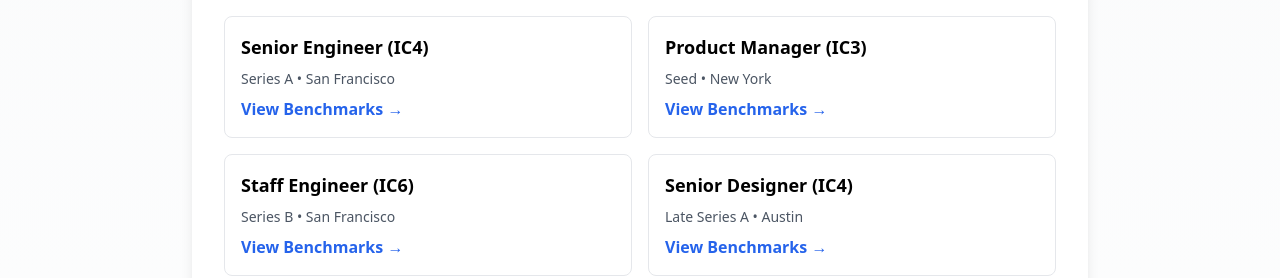
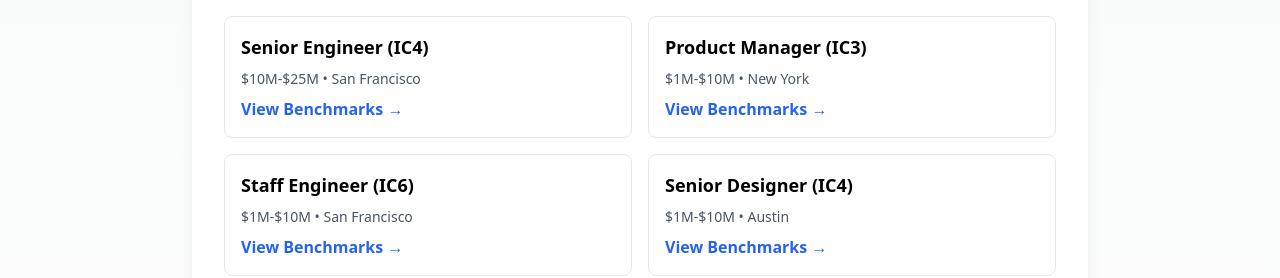
Before and after one commit to LeadingOT/roleoffer-app, a Next.js app: page / in a window 1280 px wide. Shown: the part 349-627 px from the top of the page. Built offline with nearby package versions, Linux system fonts and the light colour scheme.

Commit message:
Fix homepage example links to match actual database combinations

```diff
--- a/app/page.tsx
+++ b/app/page.tsx
@@ -41,7 +41,7 @@ export default function HomePage() {
             className="block p-4 border rounded-lg hover:border-blue-500 hover:shadow-md transition"
           >
             <h3 className="font-semibold text-lg mb-2">Senior Engineer (IC4)</h3>
-            <p className="text-sm text-gray-600">Series A • San Francisco</p>
+            <p className="text-sm text-gray-600">$10M-$25M • San Francisco</p>
             <p className="text-blue-600 font-bold mt-2">View Benchmarks →</p>
           </a>
 
@@ -50,25 +50,25 @@ export default function HomePage() {
             className="block p-4 border rounded-lg hover:border-blue-500 hover:shadow-md transition"
           >
             <h3 className="font-semibold text-lg mb-2">Product Manager (IC3)</h3>
-            <p className="text-sm text-gray-600">Seed • New York</p>
+            <p className="text-sm text-gray-600">$1M-$10M • New York</p>
             <p className="text-blue-600 font-bold mt-2">View Benchmarks →</p>
           </a>
 
           <a
-            href="/compensation/engineering-ic6-series-b-san-francisco"
+            href="/compensation/engineering-ic6-seed-san-francisco"
             className="block p-4 border rounded-lg hover:border-blue-500 hover:shadow-md transition"
           >
             <h3 className="font-semibold text-lg mb-2">Staff Engineer (IC6)</h3>
-            <p className="text-sm text-gray-600">Series B • San Francisco</p>
+            <p className="text-sm text-gray-600">$1M-$10M • San Francisco</p>
             <p className="text-blue-600 font-bold mt-2">View Benchmarks →</p>
           </a>
 
           <a
-            href="/compensation/design-ic4-late-a-austin"
+            href="/compensation/design-ic4-seed-austin"
             className="block p-4 border rounded-lg hover:border-blue-500 hover:shadow-md transition"
           >
             <h3 className="font-semibold text-lg mb-2">Senior Designer (IC4)</h3>
-            <p className="text-sm text-gray-600">Late Series A • Austin</p>
+            <p className="text-sm text-gray-600">$1M-$10M • Austin</p>
             <p className="text-blue-600 font-bold mt-2">View Benchmarks →</p>
           </a>
         </div>
```
